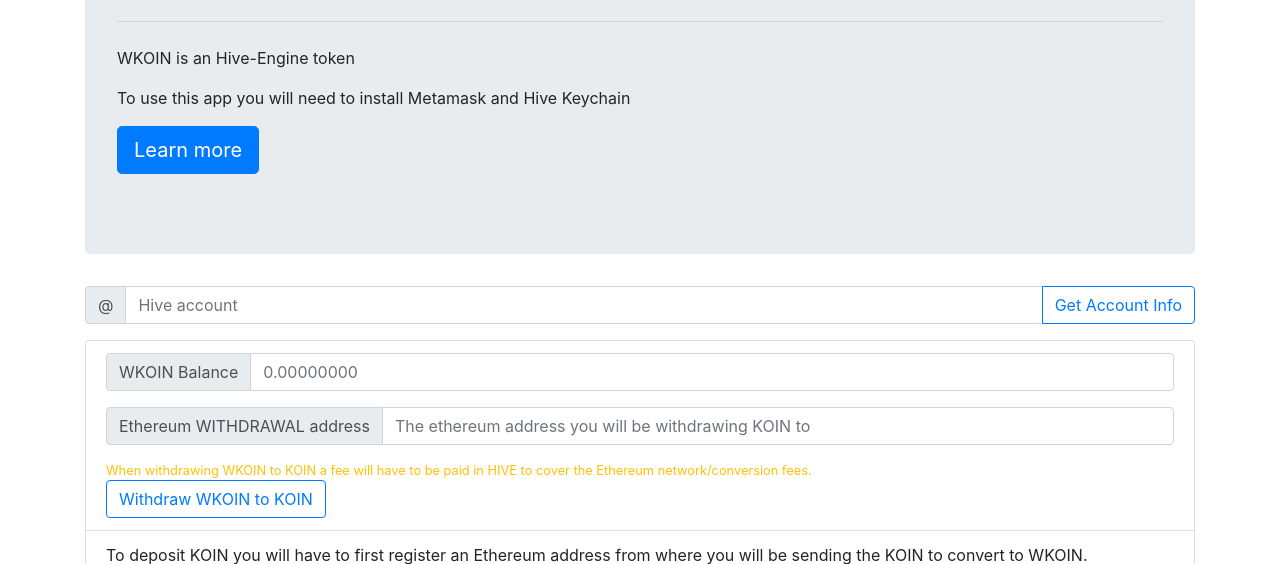
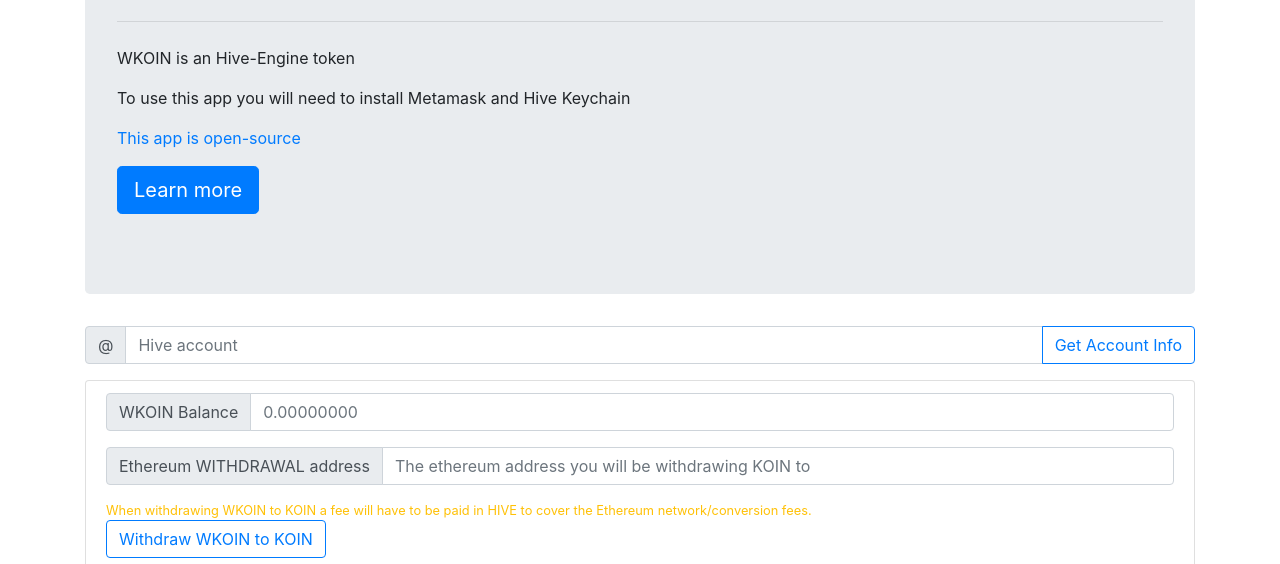
Before and after one commit to harpagon210/wkoin-www, a plain HTML site: page index.html in a window 1280 px wide. Shown: the part 172-736 px from the top of the page. Drawn offline with nearby package versions, Linux system fonts and the light colour scheme; a script that the page names is missing.

Commit message:
adding source link

```diff
--- a/index.html
+++ b/index.html
@@ -22,6 +22,7 @@
       <hr class="my-4">
       <p>WKOIN is an Hive-Engine token</p>
       <p>To use this app you will need to install Metamask and Hive Keychain</p>
+      <p><a href="https://github.com/harpagon210/wkoin-www">This app is open-source</a></p>
       <p class="lead">
         <a class="btn btn-primary btn-lg" href="https://peakd.com/@koin.app" role="button">Learn more</a>
       </p>
```
